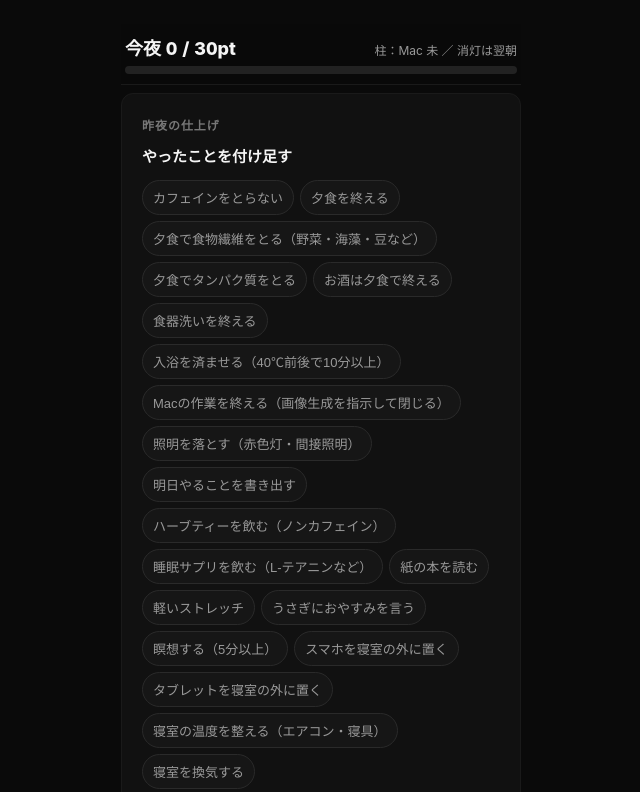
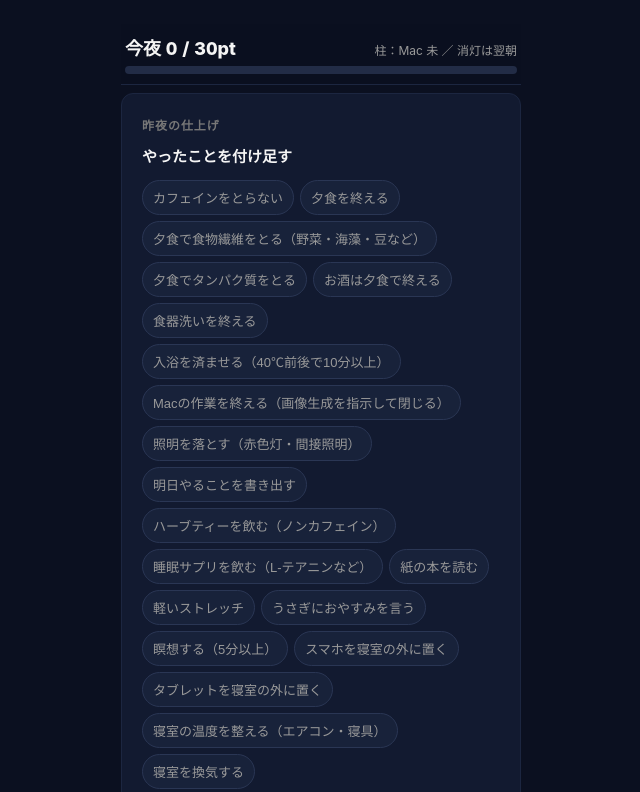
Before and after one commit to tetsuogi/sleep-coach, a plain HTML site: page index.html in a window 1280 px wide. Shown: the top 792 px of the page, without its empty margins (319-959 px from the left). Drawn offline with nearby package versions, Linux system fonts and the light colour scheme.

Commit message:
テーマを黒から暗い紺系に変える
Co-Authored-By: Claude Opus 5.5 <noreply@anthropic.com>

```diff
--- a/index.html
+++ b/index.html
@@ -6,7 +6,7 @@
   <meta name="apple-mobile-web-app-capable" content="yes">
   <meta name="apple-mobile-web-app-status-bar-style" content="black-translucent">
   <meta name="apple-mobile-web-app-title" content="睡眠コーチ">
-  <meta name="theme-color" content="#0a0a0a">
+  <meta name="theme-color" content="#0b1020">
   <meta name="robots" content="noindex, nofollow, noarchive">
   <title>睡眠コーチ</title>
   <link rel="apple-touch-icon" href="apple-touch-icon.png?v=3">
@@ -14,7 +14,7 @@
   <link rel="icon" type="image/png" sizes="512x512" href="icon-512.png?v=3">
   <style>
     * { margin: 0; padding: 0; box-sizing: border-box; }
-    html, body { height: 100%; background-color: #0a0a0a; }
+    html, body { height: 100%; background-color: #0b1020; }
     #root { min-height: 100%; }
     /* チェックした直後のリアクション */
     @keyframes toastUp {
@@ -399,14 +399,14 @@ function flushQueue() {
    ============================================================ */
 var S = {
   container: {
-    minHeight: "100vh", backgroundColor: "#0a0a0a", color: "#e5e5e5",
+    minHeight: "100vh", backgroundColor: "#0b1020", color: "#e5e5e5",
     fontFamily: '-apple-system, "Hiragino Sans", "Noto Sans JP", sans-serif',
     padding: "24px 16px 40px", display: "flex", flexDirection: "column", alignItems: "center"
   },
-  card: { width: "100%", maxWidth: 400, backgroundColor: "#111", border: "1px solid #1a1a1a", borderRadius: 12, padding: "22px 20px", marginBottom: 16 },
+  card: { width: "100%", maxWidth: 400, backgroundColor: "#121a30", border: "1px solid #1c2640", borderRadius: 12, padding: "22px 20px", marginBottom: 16 },
   cardLabel: { fontSize: 12, color: "#777", fontWeight: 700, letterSpacing: "0.08em", marginBottom: 12 },
   question: { fontSize: 18, fontWeight: 700, color: "#f5f5f5", marginBottom: 14 },
-  choiceBtn: { width: "100%", padding: "14px 16px", backgroundColor: "#161616", color: "#d4d4d4", border: "1px solid #2a2a2a", borderRadius: 10, fontSize: 16, fontWeight: 600, cursor: "pointer", marginBottom: 8, textAlign: "left" },
+  choiceBtn: { width: "100%", padding: "14px 16px", backgroundColor: "#18223a", color: "#d4d4d4", border: "1px solid #2a3654", borderRadius: 10, fontSize: 16, fontWeight: 600, cursor: "pointer", marginBottom: 8, textAlign: "left" },
   choiceBtnWon: { backgroundColor: "#0f2a1a", color: "#22c55e", border: "1px solid #166534" },
   noticeCard: { borderColor: "#f59e0b" },
   noticeText: { fontSize: 15, color: "#f5f5f5", lineHeight: 1.7, marginBottom: 14 },
@@ -419,17 +419,17 @@ var S = {
   sleepNote: { fontSize: 13, color: "#777", marginBottom: 16 },
   // 朝の「昨夜の仕上げ」のコンパクトなチップ
   chipRow: { display: "flex", flexWrap: "wrap", gap: 6, marginBottom: 18 },
-  chip: { padding: "7px 10px", backgroundColor: "#161616", color: "#999", border: "1px solid #2a2a2a", borderRadius: 999, fontSize: 13, cursor: "pointer" },
+  chip: { padding: "7px 10px", backgroundColor: "#18223a", color: "#999", border: "1px solid #2a3654", borderRadius: 999, fontSize: 13, cursor: "pointer" },
   chipOn: { backgroundColor: "#0f2a1a", color: "#22c55e", border: "1px solid #166534" },
   // 結果・進み具合
   resultText: { fontSize: 17, fontWeight: 700, color: "#f5f5f5", lineHeight: 1.5 },
-  barOuter: { width: "100%", height: 8, backgroundColor: "#222", borderRadius: 4, overflow: "hidden", marginBottom: 6 },
+  barOuter: { width: "100%", height: 8, backgroundColor: "#222c46", borderRadius: 4, overflow: "hidden", marginBottom: 6 },
   barInner: { height: "100%", backgroundColor: "#f59e0b", borderRadius: 4 },
   // チェックリスト
   groupLabel: { fontSize: 12, color: "#777", fontWeight: 700, letterSpacing: "0.08em", margin: "16px 0 6px" },
-  itemRow: { display: "block", width: "100%", textAlign: "left", backgroundColor: "transparent", border: "none", borderTop: "1px solid #1a1a1a", padding: "10px 0", cursor: "pointer", color: "#d4d4d4", fontFamily: "inherit" },
+  itemRow: { display: "block", width: "100%", textAlign: "left", backgroundColor: "transparent", border: "none", borderTop: "1px solid #1c2640", padding: "10px 0", cursor: "pointer", color: "#d4d4d4", fontFamily: "inherit" },
   itemTop: { display: "flex", alignItems: "center", gap: 10 },
-  itemCheck: { width: 22, height: 22, borderRadius: "50%", border: "2px solid #444", flexShrink: 0, display: "flex", alignItems: "center", justifyContent: "center", fontSize: 12, fontWeight: 800, color: "#000" },
+  itemCheck: { width: 22, height: 22, borderRadius: "50%", border: "2px solid #3d4b6e", flexShrink: 0, display: "flex", alignItems: "center", justifyContent: "center", fontSize: 12, fontWeight: 800, color: "#000" },
   itemCheckOn: { backgroundColor: "#22c55e", border: "2px solid #22c55e" },
   itemLabel: { flex: 1, fontSize: 15, lineHeight: 1.4 },
   itemDeadline: { fontSize: 12, color: "#888", marginLeft: 6, fontVariantNumeric: "tabular-nums" },
@@ -440,25 +440,25 @@ var S = {
   evidenceBadge: { fontSize: 11, fontWeight: 800, borderRadius: 4, padding: "0 5px", border: "1px solid", flexShrink: 0, height: 18, lineHeight: "16px" },
   weekPoints: { fontSize: 11, color: "#777", fontVariantNumeric: "tabular-nums" },
   // 画面上部に固定する今夜のゲージ（下の方の項目をタップしても見えるように）
-  stickyBar: { position: "sticky", top: 0, zIndex: 10, width: "100%", maxWidth: 400, backgroundColor: "rgba(10,10,10,0.96)", padding: "10px 4px 10px", marginBottom: 8, borderBottom: "1px solid #1a1a1a" },
+  stickyBar: { position: "sticky", top: 0, zIndex: 10, width: "100%", maxWidth: 400, backgroundColor: "rgba(11,16,32,0.96)", padding: "10px 4px 10px", marginBottom: 8, borderBottom: "1px solid #1c2640" },
   stickyTop: { display: "flex", justifyContent: "space-between", alignItems: "baseline", marginBottom: 6 },
   stickyPts: { fontSize: 18, fontWeight: 800, color: "#f5f5f5", fontVariantNumeric: "tabular-nums" },
   stickyPillar: { fontSize: 12, color: "#999" },
   // 未完了 / 完了のタブ
   tabRow: { display: "flex", gap: 6, marginBottom: 4 },
-  tab: { flex: 1, padding: "10px 0", backgroundColor: "#161616", color: "#888", border: "1px solid #2a2a2a", borderRadius: 10, fontSize: 14, fontWeight: 700, cursor: "pointer", fontFamily: "inherit" },
-  tabOn: { backgroundColor: "#262626", color: "#f5f5f5", border: "1px solid #555" },
+  tab: { flex: 1, padding: "10px 0", backgroundColor: "#18223a", color: "#888", border: "1px solid #2a3654", borderRadius: 10, fontSize: 14, fontWeight: 700, cursor: "pointer", fontFamily: "inherit" },
+  tabOn: { backgroundColor: "#26314d", color: "#f5f5f5", border: "1px solid #4a5a80" },
   emptyText: { fontSize: 14, color: "#777", padding: "18px 0 6px", textAlign: "center", lineHeight: 1.6 },
   // エアコンの設定
   acSummary: { fontSize: 17, fontWeight: 700, color: "#f5f5f5", lineHeight: 1.5, marginBottom: 6 },
   acHint: { fontSize: 13, color: "#999", lineHeight: 1.6, marginBottom: 10 },
-  linkBtn: { background: "none", border: "1px solid #2a2a2a", borderRadius: 8, color: "#bbb", fontSize: 13, padding: "7px 12px", cursor: "pointer", fontFamily: "inherit" },
+  linkBtn: { background: "none", border: "1px solid #2a3654", borderRadius: 8, color: "#bbb", fontSize: 13, padding: "7px 12px", cursor: "pointer", fontFamily: "inherit" },
   formLabel: { fontSize: 12, color: "#777", fontWeight: 700, margin: "14px 0 6px" },
   stepper: { display: "flex", alignItems: "center", gap: 10 },
-  stepBtn: { width: 48, height: 44, backgroundColor: "#161616", color: "#f5f5f5", border: "1px solid #2a2a2a", borderRadius: 10, fontSize: 22, fontWeight: 700, cursor: "pointer" },
+  stepBtn: { width: 48, height: 44, backgroundColor: "#18223a", color: "#f5f5f5", border: "1px solid #2a3654", borderRadius: 10, fontSize: 22, fontWeight: 700, cursor: "pointer" },
   stepValue: { flex: 1, textAlign: "center", fontSize: 22, fontWeight: 800, color: "#f5f5f5", fontVariantNumeric: "tabular-nums" },
   // 今夜のボーナス
-  bonusCard: { width: "100%", maxWidth: 400, borderRadius: 12, padding: "16px 18px", marginBottom: 16, border: "2px solid #f59e0b", background: "linear-gradient(135deg, #2a1d05, #111)", animation: "bonusGlow 2.4s ease-in-out infinite" },
+  bonusCard: { width: "100%", maxWidth: 400, borderRadius: 12, padding: "16px 18px", marginBottom: 16, border: "2px solid #f59e0b", background: "linear-gradient(135deg, #2a1d05, #121a30)", animation: "bonusGlow 2.4s ease-in-out infinite" },
   bonusTitle: { fontSize: 12, color: "#f59e0b", fontWeight: 800, letterSpacing: "0.1em", marginBottom: 6 },
   bonusName: { fontSize: 18, color: "#fff", fontWeight: 800, lineHeight: 1.4 },
   bonusPts: { fontSize: 14, color: "#f59e0b", fontWeight: 700, marginTop: 4 },
@@ -466,7 +466,7 @@ var S = {
   bonusBadge: { fontSize: 11, fontWeight: 800, color: "#000", backgroundColor: "#f59e0b", borderRadius: 4, padding: "1px 6px", marginLeft: 6 },
   // タップ直後に浮かぶ表示
   toast: { position: "fixed", left: "50%", bottom: 28, zIndex: 20, padding: "12px 20px", borderRadius: 999, backgroundColor: "#22c55e", color: "#00140a", fontSize: 17, fontWeight: 800, whiteSpace: "nowrap", boxShadow: "0 6px 24px rgba(0,0,0,0.5)", animation: "toastUp 1.6s ease-out forwards", pointerEvents: "none" },
-  toastMinus: { backgroundColor: "#333", color: "#ddd" },
+  toastMinus: { backgroundColor: "#2a3654", color: "#ddd" },
   toastGoal: { backgroundColor: "#f59e0b", color: "#000", fontSize: 19 },
   legend: { width: "100%", maxWidth: 400, fontSize: 12, color: "#666", lineHeight: 1.7, padding: "0 4px" },
   weekRow: { display: "flex", gap: 6, justifyContent: "space-between", marginBottom: 14 },
@@ -797,9 +797,9 @@ function SleepCoach() {
     if (n && n.late === 0) { bg = "#22c55e"; label = "✓"; }
     else if (isRecorded(n)) { bg = n.late <= 30 ? "#f59e0b" : "#ef4444"; label = "✗"; }
     else if (key < data.startDate) { bg = "transparent"; label = ""; }  // 使い始める前の夜（記録の対象外）
-    else if (key < lastNight) { bg = "#333"; label = "−"; } // 記録しなかった夜
+    else if (key < lastNight) { bg = "#2a3654"; label = "−"; } // 記録しなかった夜
     else { bg = "transparent"; label = ""; }                // 記録待ちの昨夜と、まだ来ていない夜
-    var dotBorder = bg === "transparent" && key >= data.startDate ? { border: "1px solid #2a2a2a" } : {};
+    var dotBorder = bg === "transparent" && key >= data.startDate ? { border: "1px solid #2a3654" } : {};
     var dayPts = nightPoints(n, key);
     weekPts += dayPts;
     weekDots.push(e("div", { key: key, style: S.weekDay },
```
